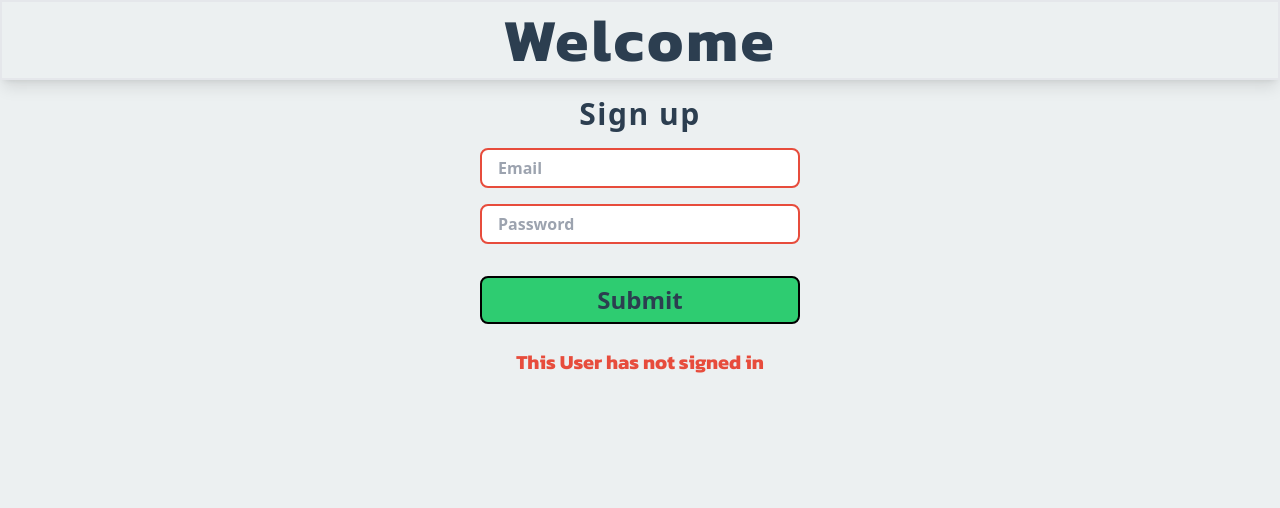
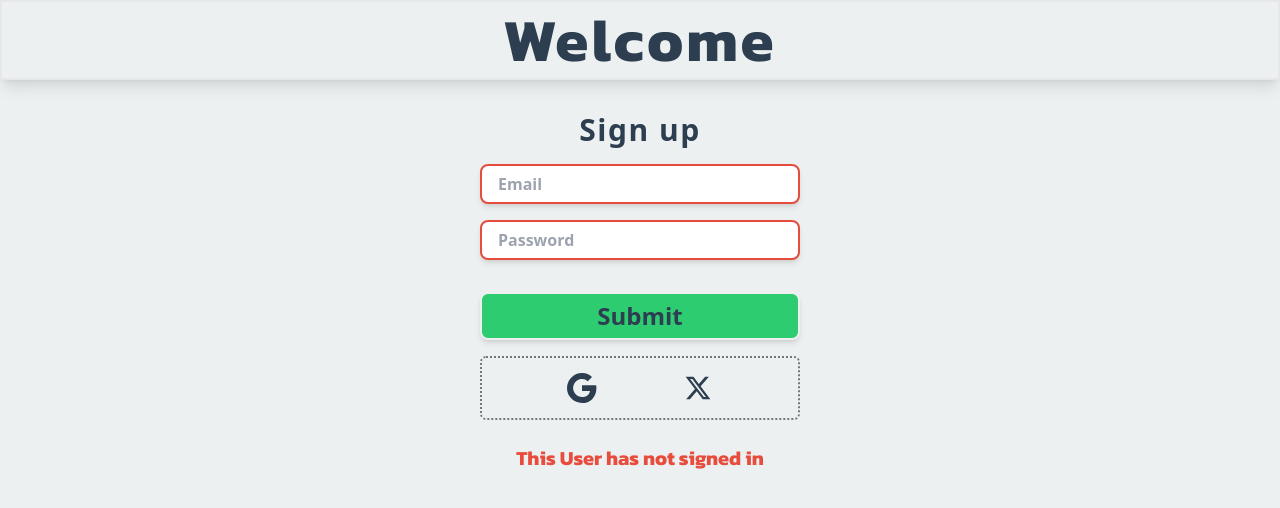
Before and after one commit to jasonuc/signuppage, a React (Vite) app: page / in a window 1280 px wide. Shown: the top 508 px of the page. Built offline with nearby package versions, Linux system fonts and the light colour scheme.

Commit message:
adds new buttons for alternative sign ups

```diff
--- a/src/App.jsx
+++ b/src/App.jsx
@@ -26,7 +26,7 @@ function App() {
   return (
     <div className=" h-screen bg-background text-text flex flex-col items-center">
       <Header />
-      <Signup setSignedIn={setSignedIn} userInput={userInput} setUserInput={setUserInput} handleSubmit={handleSubmit} />
+      <Signup signedIn={signedIn} setSignedIn={setSignedIn} userInput={userInput} setUserInput={setUserInput} handleSubmit={handleSubmit} />
       {signedIn ? <p className="w-[35%] text-secondary text-center mt-6 text-xl font-bold font-kanit">This User has signed in</p> : <p className="w-[35%] text-accent text-center mt-6 text-xl font-bold font-kanit">This User has not signed in</p>}
     </div>
   )
--- /dev/null
+++ b/src/components/GoogleLogin.jsx
@@ -0,0 +1,9 @@
+import { BsGoogle } from 'react-icons/bs'
+
+function GoogleLogin() {
+  return (
+    <button className=""><BsGoogle size={30} /></button>
+  )
+}
+
+export default GoogleLogin
--- a/src/components/Signup.jsx
+++ b/src/components/Signup.jsx
@@ -1,7 +1,9 @@
+/* eslint-disable react/prop-types */
 import app from "../firebase/firebase";
+import GoogleLogin from "./GoogleLogin";
+import TwitterLogin from "./TwitterLogin";
 
-
-function Signup({ setSignedIn, userInput, setUserInput, handleSubmit }) {
+function Signup({signedIn, setUserInput, handleSubmit }) {
 
     const handleChange = ({ target }) => {
         setUserInput(prev => {
@@ -11,10 +13,16 @@ function Signup({ setSignedIn, userInput, setUserInput, handleSubmit }) {
 
     return (
         <div className='flex flex-col w-screen mt-4 items-center'>
-            <h2 className='text-3xl tracking-wider font-bold '>Sign up</h2>
-            <input onChange={handleChange} className='border-2 border-accent mt-4 h-10 w-3/4  lg:w-1/4 rounded-lg px-4 text-black placeholder:font-bold' type='text' placeholder='Email' name="email" />
-            <input onChange={handleChange} className='border-2 border-accent mt-4 h-10 w-3/4  lg:w-1/4 rounded-lg px-4 text-black placeholder:font-bold' type='password' placeholder='Password' name="password" />
-            <button onClick={handleSubmit} className=' bg-secondary h-12 border-2 hover:text-white hover:border-4 text-2xl border-black hover:border-white hover:bg-accent mt-8 w-3/4 lg:w-1/4 rounded-lg font-bold' >Submit</button>
+            <div className='flex flex-col w-screen mt-4 items-center'>
+                <h2 className='text-3xl tracking-wider font-bold '>Sign up</h2>
+                <input onChange={handleChange} className=' shadow-md border-2 border-accent mt-4 h-10 w-3/4  lg:w-1/4 rounded-lg px-4 text-black placeholder:font-bold' type='text' placeholder='Email' name="email" />
+                <input onChange={handleChange} className=' shadow-md border-2 border-accent mt-4 h-10 w-3/4  lg:w-1/4 rounded-lg px-4 text-black placeholder:font-bold' type='password' placeholder='Password' name="password" />
+                { !signedIn && <button onClick={handleSubmit} className=' bg-secondary h-12 border-2 hover:border-4 text-2xl border-background shadow-md hover:shadow-xl mt-8 w-3/4 lg:w-1/4 rounded-lg font-bold' >Submit</button> }
+            </div>
+            <div className="flex flex-row rounded-md w-3/4 lg:w-1/4 h-16 justify-evenly border-2 border-dotted border-opacity-50 border-black items-center mt-4">
+                <GoogleLogin />
+                <TwitterLogin />
+            </div>
         </div>
     )
 }
--- /dev/null
+++ b/src/components/TwitterLogin.jsx
@@ -0,0 +1,10 @@
+import { RiTwitterXFill } from 'react-icons/ri'
+import React from 'react'
+
+function TwitterLogin() {
+  return (
+    <button className=""><RiTwitterXFill size={30} /></button>
+  )
+}
+
+export default TwitterLogin
```
